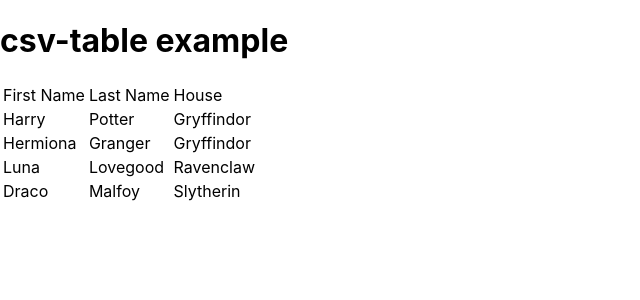
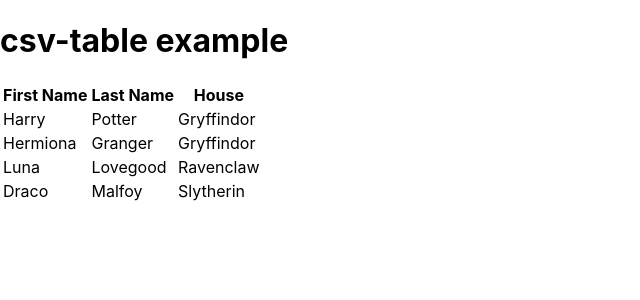
Before and after one commit to lekterable/csv-table, a React (Create React App) app: page / in a window 1280 px wide. Shown: the top 300 px of the page, without its empty margins (0-640 px from the left). Built offline with nearby package versions, Linux system fonts and the light colour scheme.

Commit message:
Split the component

```diff
--- /dev/null
+++ b/src/table-csv/components/Cell.js
@@ -0,0 +1,5 @@
+import React from 'react'
+
+export default ({ header, value }) => {
+  return header ? <th>{value}</th> : <td>{value}</td>
+}
--- /dev/null
+++ b/src/table-csv/components/Row.js
@@ -0,0 +1,12 @@
+import React from 'react'
+import Cell from './Cell'
+
+export default ({ header, cells }) => {
+  return (
+    <tr>
+      {cells.map((cell, index) => (
+        <Cell key={index} value={cell} header={header} />
+      ))}
+    </tr>
+  )
+}
--- a/src/table-csv/index.js
+++ b/src/table-csv/index.js
@@ -1,4 +1,5 @@
 import React from 'react'
+import Row from './components/Row'
 
 export default ({ data }) => {
   const [header, ...rows] = [...data]
@@ -6,19 +7,11 @@ export default ({ data }) => {
   return (
     <table>
       <thead>
-        <tr>
-          {header.map((cell, index) => (
-            <td key={index}>{cell}</td>
-          ))}
-        </tr>
+        <Row header cells={header} />
       </thead>
       <tbody>
         {rows.map((row, index) => (
-          <tr key={index}>
-            {row.map((cell, index) => (
-              <td key={index}>{cell}</td>
-            ))}
-          </tr>
+          <Row key={index} cells={row} />
         ))}
       </tbody>
     </table>
```
